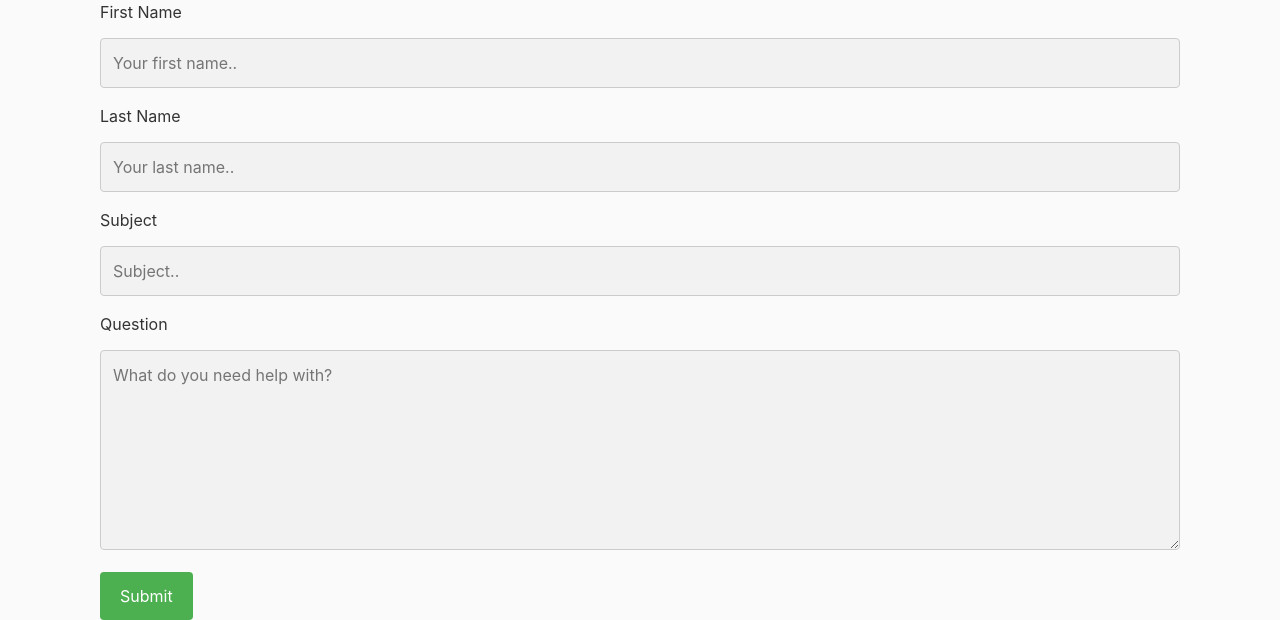
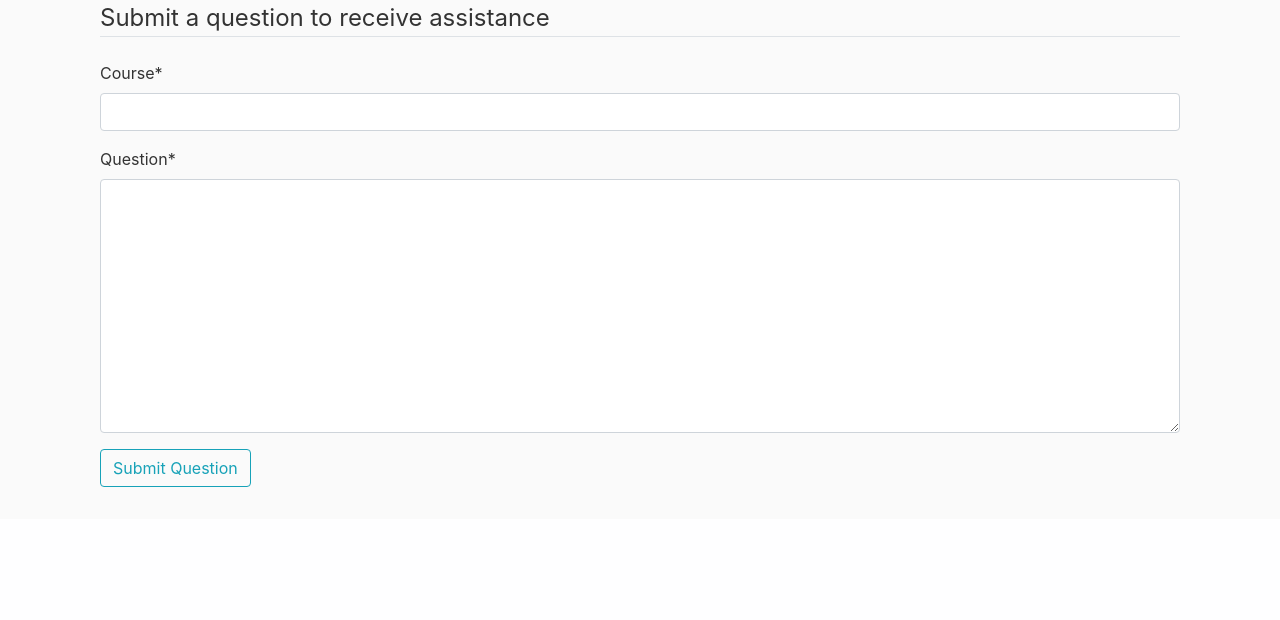
Before and after one commit to tcy9bj/QuickTutor, a Django app: page /tutor/request/ in a window 1280 px wide. Shown: the part 400-1020 px from the top of the page. After the commit the page ends 887 px from the top, so only its background shows below. Run offline with Django 3.2, Linux system fonts and the light colour scheme; some libraries are stand-ins or nearby versions.

Commit message:
Updated request.html
Updated request.html so that it now auto fills whatever the form fields are automatically.

```diff
--- a/tutor/templates/tutor/request.html
+++ b/tutor/templates/tutor/request.html
@@ -1,31 +1,18 @@
 {% extends "tutor/base.html" %}
-
+{% load crispy_forms_tags %}
 {% load static %}
 
 {% block content %}
-
-<link rel="stylesheet" type="text/css" href="{% static 'tutor/request.css' %}">
-
-<div class="container">
-  <form method='post'>
-
-    {% csrf_token %}
-
-    <label for="fname">First Name</label>
-    <input type="text" id="fName" name="fName" placeholder="Your first name..">
-
-    <label for="lname">Last Name</label>
-    <input type="text" id="lName" name="lName" placeholder="Your last name..">
-
-    <label for="subject">Subject</label>
-    <input type="text" name="subject" placeholder="Subject..">
-
-    <label for="question">Question</label>
-    <textarea id="question" name="question" placeholder="What do you need help with?" style="height:200px"></textarea>
-
-    <input type="submit" value="Submit">
-
-  </form>
-</div>
-
+    <div class="container">
+      <form method='post'>
+        {% csrf_token %}
+        <fieldset class="form-group">
+            <legend class="border-bottom mb-4">Submit a question to receive assistance</legend>
+            {{ form|crispy }}
+            <div class="form-group">
+                <button class="btn btn-outline-info" type="submit">Submit Question</button>
+            </div>
+        </fieldset>
+      </form>
+    </div>
 {% endblock content %}
--- a/tutor/views.py
+++ b/tutor/views.py
@@ -53,11 +53,11 @@ def deactivate(request, profile_id):
 
 def request(request):
 	if request.method == 'POST':
-		request_form = RequestForm(request.POST)
+		form = RequestForm(request.POST)
 
-		if request_form.is_valid():
-			request_form.save()
+		if form.is_valid():
+			form.save()
 			return redirect('home')
 	else:
-		request_form = RequestForm()
-	return render(request, 'tutor/request.html', {'request_form':request_form})
+		form = RequestForm()
+	return render(request, 'tutor/request.html', {'form':form})
```
Also changed, not shown: db.sqlite3.
